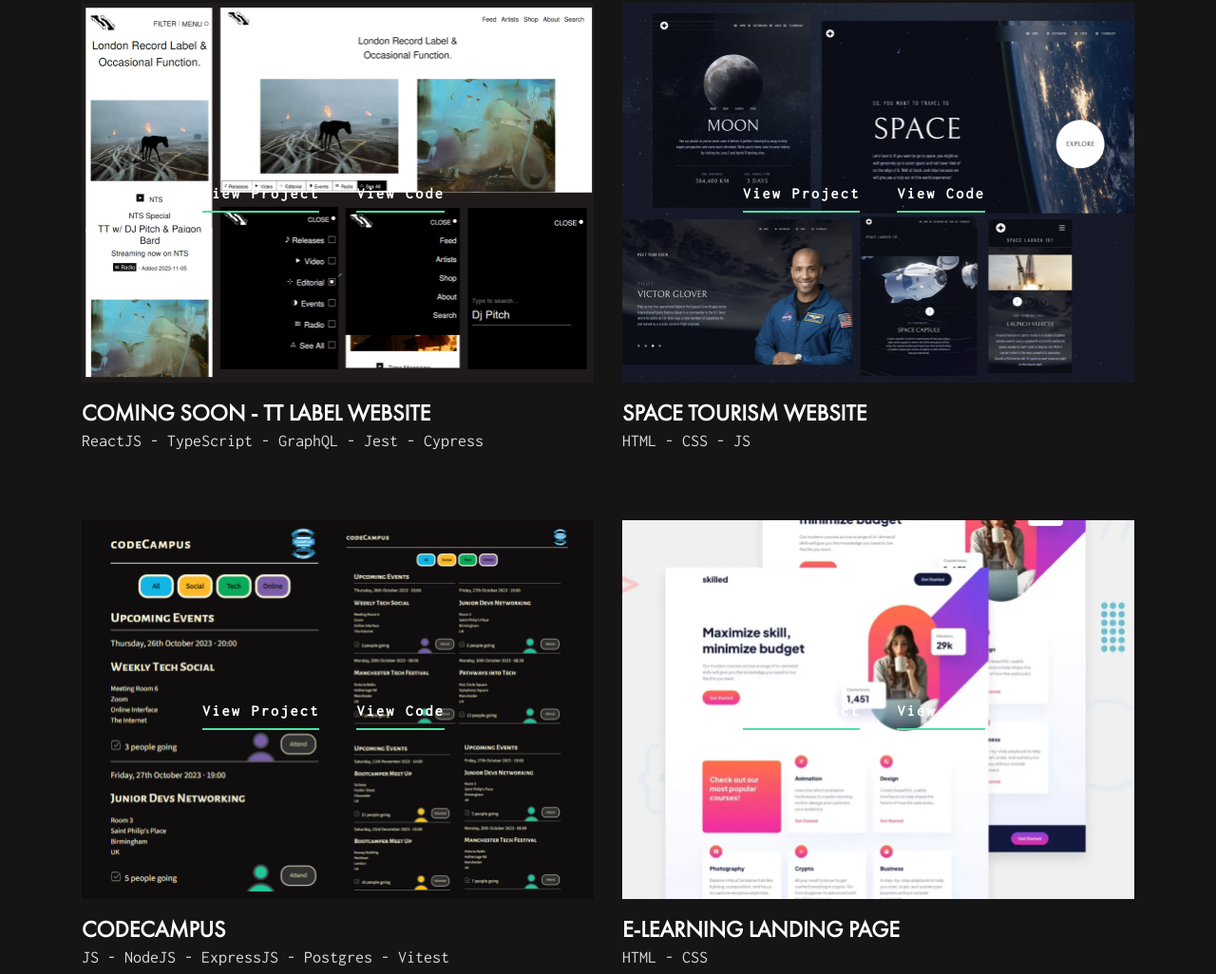
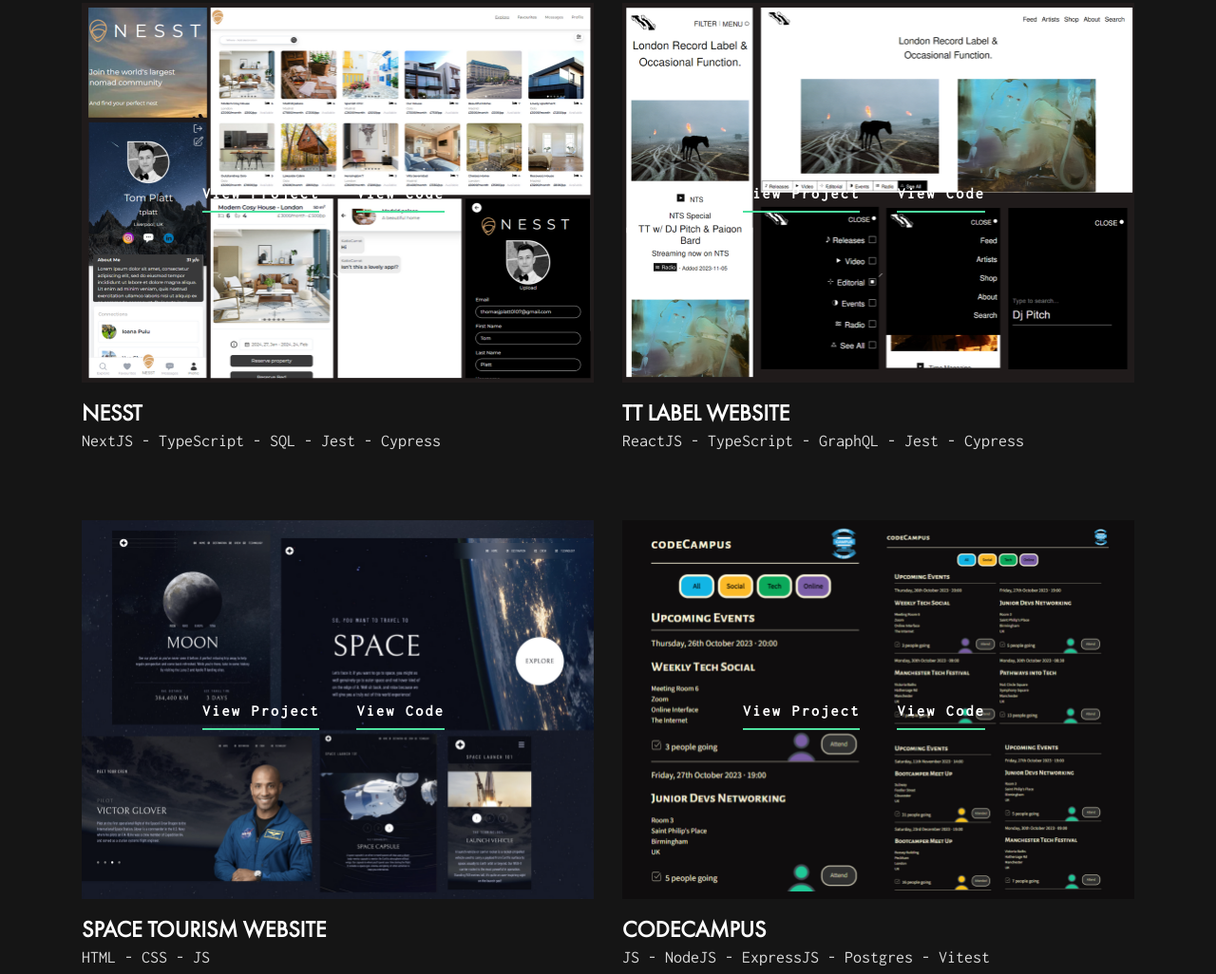
Before and after one commit to tplatt92/femportfolio, a website: page index.html in a window 1280 px wide. Shown: the part 1786-2812 px from the top of the page at 95% size. Drawn offline with Linux system fonts and the light colour scheme.

Commit message:
projects updated

```diff
--- a/index.html
+++ b/index.html
@@ -164,6 +164,43 @@
               <picture class="projects-picture">
                 <source
                   media="(min-width: 62.5em)"
+                  srcset="/assets/images/nesst_large.png"
+                />
+                <img
+                  class="projects-image"
+                  src="/assets/images/nesst_small.png"
+                  alt="Landing page image"
+                  width="343"
+                  height="253"
+                />
+              </picture>
+              <h3 class="projects-name">Nesst</h3>
+              <p class="projects-skills">
+                <span>NextJS - </span>
+                <span>TypeScript - </span>
+                <span>SQL - </span>
+                <span>Jest - </span>
+                <span>Cypress</span>
+              </p>
+              <div class="projects-links">
+                <a
+                  href="https://nesst.vercel.app/"
+                  class="link"
+                  target="_blank"
+                  >View Project</a
+                >
+                <a
+                  href="https://github.com/tplatt92/nesst"
+                  class="link"
+                  target="_blank"
+                  >View Code</a
+                >
+              </div>
+            </div>
+            <div class="projects-item">
+              <picture class="projects-picture">
+                <source
+                  media="(min-width: 62.5em)"
                   srcset="/assets/images/thumnail-project-4-large.png"
                 />
                 <img
@@ -174,7 +211,7 @@
                   height="253"
                 />
               </picture>
-              <h3 class="projects-name">Coming Soon - TT Label Website</h3>
+              <h3 class="projects-name">TT Label Website</h3>
               <p class="projects-skills">
                 <span>ReactJS - </span>
                 <span>TypeScript - </span>
@@ -183,7 +220,7 @@
                 <span>Cypress</span>
               </p>
               <div class="projects-links">
-                <a href="" class="link">View Project</a>
+                <a href="https://ur-tru-image.vercel.app/" class="link">View Project</a>
                 <a href="" class="link">View Code</a>
               </div>
             </div>
@@ -252,40 +289,6 @@
                   href="https://github.com/tplatt92/codeCampus"
                   target="_blank"
                   class="link"
-                  >View Code</a
-                >
-              </div>
-            </div>
-            <div class="projects-item">
-              <picture class="projects-picture">
-                <source
-                  media="(min-width: 62.5em)"
-                  srcset="/assets/images/thumbnail-project-2-large.webp"
-                />
-                <img
-                  class="projects-image"
-                  src="/assets/images/thumbnail-project-2-small.webp"
-                  alt="Landing page image"
-                  width="343"
-                  height="253"
-                />
-              </picture>
-              <h3 class="projects-name">E-Learning Landing Page</h3>
-              <p class="projects-skills">
-                <span>HTML - </span>
-                <span>CSS</span>
-              </p>
-              <div class="projects-links">
-                <a
-                  href="https://tplatt92.github.io/skilled-elearning-landing-page/"
-                  class="link"
-                  target="_blank"
-                  >View Project</a
-                >
-                <a
-                  href="https://github.com/tplatt92/skilled-elearning-landing-page"
-                  class="link"
-                  target="_blank"
                   >View Code</a
                 >
               </div>
```
Also changed, not shown: assets/images/nesst_large.png (added), assets/images/nesst_small.png (added).
